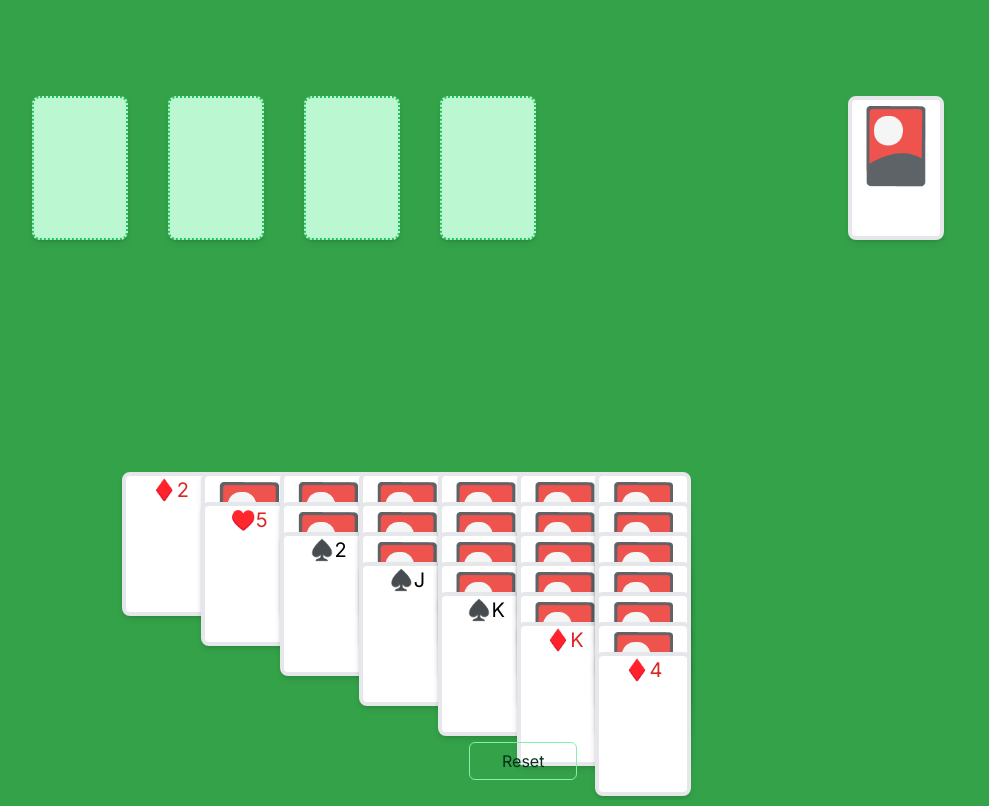
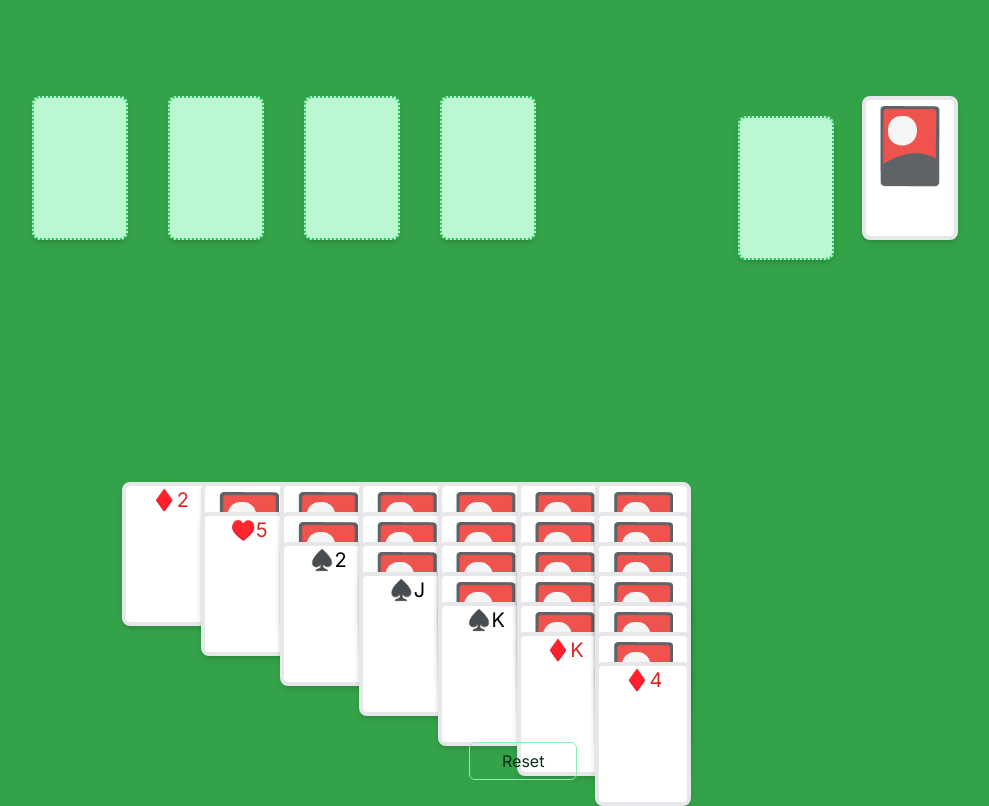
Before and after one commit to hasToggle/solitaire-srsly, a Next.js app: page / in a window 1280 px wide. Shown: the whole page, without its empty margins (155-1144 px from the left). Built offline with nearby package versions, Linux system fonts and the light colour scheme.

Commit message:
display empty slot instead of stack adjust drawing card position

```diff
--- a/app/page.tsx
+++ b/app/page.tsx
@@ -35,8 +35,8 @@ export default function Home() {
             />
           ))}
         </div>
-        <div className="col-span-6 col-start-9 grid grid-cols-2">
-          <div className="mx-auto">
+        <div className="col-span-6 col-start-9 flex items-start justify-center gap-7">
+          <div className="mt-5">
             {leftStack.length ? (
               <Card
                 card={leftStack[leftStack.length - 1]}
@@ -44,10 +44,10 @@ export default function Home() {
                 className={"text-4xl"}
               />
             ) : (
-              <Stack />
+              <EmptySlot />
             )}
           </div>
-          <div>
+          <div className="">
             <Card card={rightStack[0]} onClick={handleDrawCard} />
           </div>
         </div>
```
